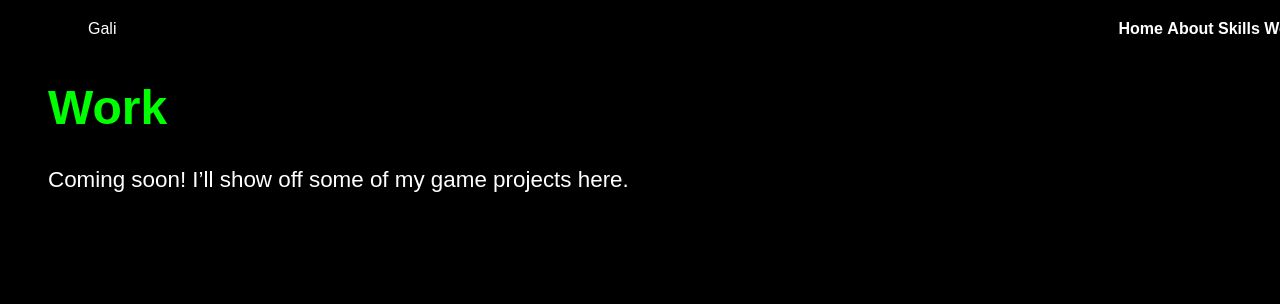
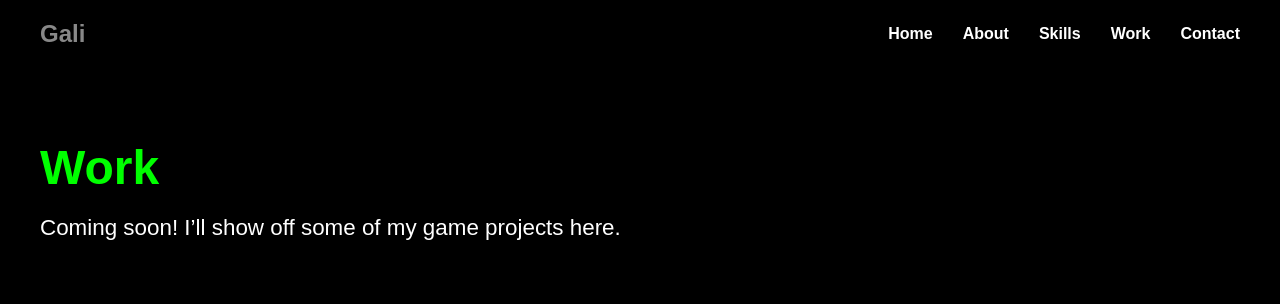
Before and after one commit to galikonibo/galis_service.io, a plain HTML site: page work.html in a window 1280 px wide. Drawn offline with Linux system fonts and the light colour scheme.

Commit message:
Update work.html

```diff
--- a/work.html
+++ b/work.html
@@ -2,21 +2,21 @@
 <html>
 <head>
   <title>Work - Gali</title>
+  <link rel="stylesheet" href="https://cdnjs.cloudflare.com/ajax/libs/font-awesome/6.5.0/css/all.min.css">
   <style>
-    body {
+    * {
+      margin: 0;
+      padding: 0;
+      box-sizing: border-box;
+    }
+
+    html, body {
       background: #000;
       color: white;
       font-family: Arial, sans-serif;
-      padding: 40px;
+      scroll-behavior: smooth;
     }
-    h1 {
-      color: #00ff00;
-      font-size: 3rem;
-    }
-    p {
-      font-size: 1.4rem;
-      margin-top: 20px;
-    }
+
     nav {
       position: fixed;
       top: 0;
@@ -29,6 +29,17 @@
       z-index: 1000;
     }
 
+    .logo {
+      font-weight: bold;
+      font-size: 1.5rem;
+      color: #888;
+    }
+
+    .nav-links {
+      display: flex;
+      gap: 30px;
+    }
+
     .nav-links a {
       color: white;
       text-decoration: none;
@@ -39,13 +50,26 @@
     .nav-links a:hover {
       color: #00ff00;
     }
+
+    main {
+      padding: 140px 40px 60px;
+      max-width: 900px;
+    }
+
+    h1 {
+      color: #00ff00;
+      font-size: 3rem;
+      margin-bottom: 20px;
+    }
+
+    p {
+      font-size: 1.4rem;
+    }
   </style>
 </head>
 <body>
-  <h1>Work</h1>
-  <p>Coming soon! I’ll show off some of my game projects here.</p>
 
-      <!-- Navigation -->
+  <!-- Navigation -->
   <nav>
     <div class="logo">Gali</div>
     <div class="nav-links">
@@ -57,5 +81,11 @@
     </div>
   </nav>
 
+  <!-- Work Section -->
+  <main>
+    <h1>Work</h1>
+    <p>Coming soon! I’ll show off some of my game projects here.</p>
+  </main>
+
 </body>
 </html>
```
